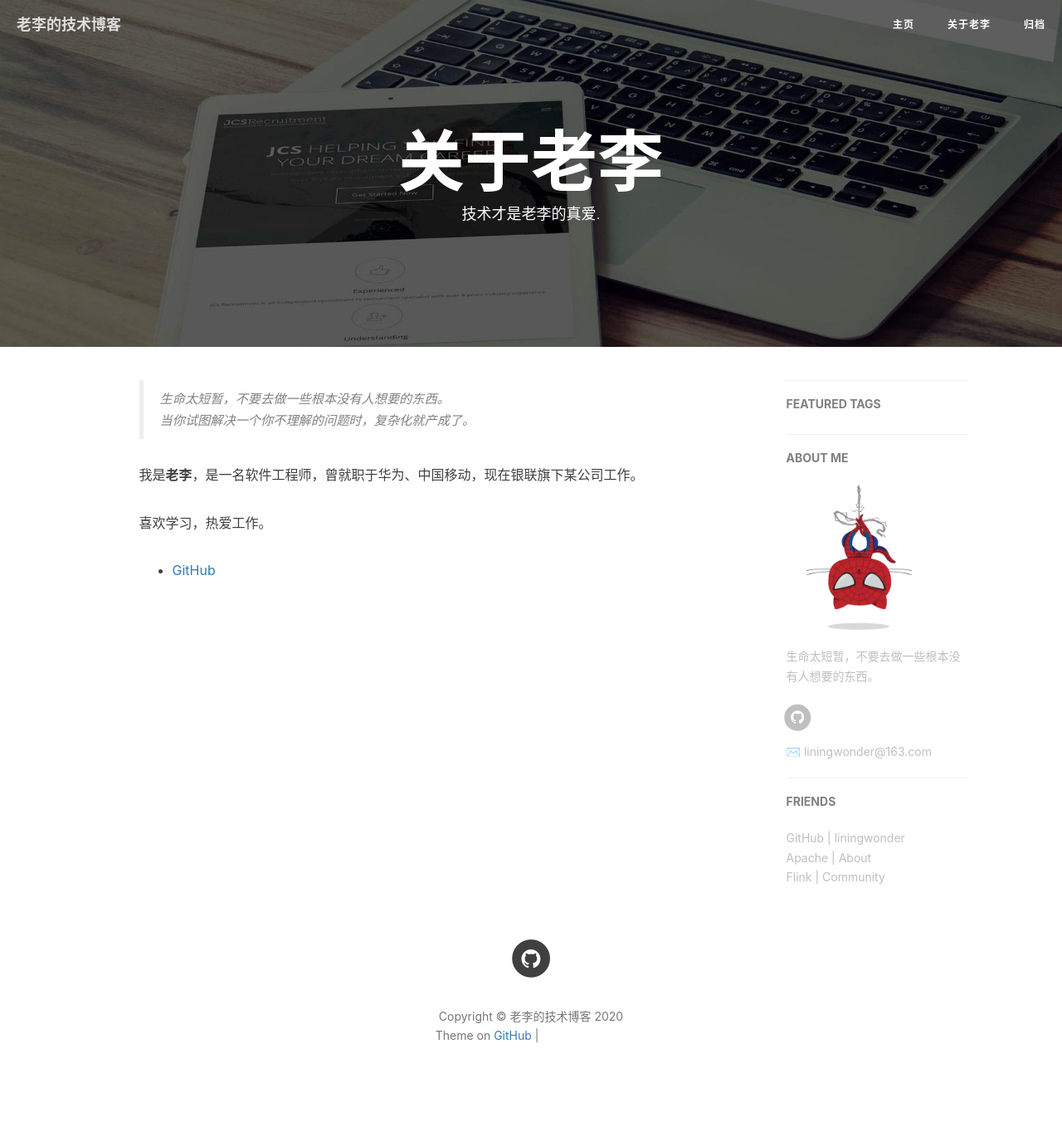
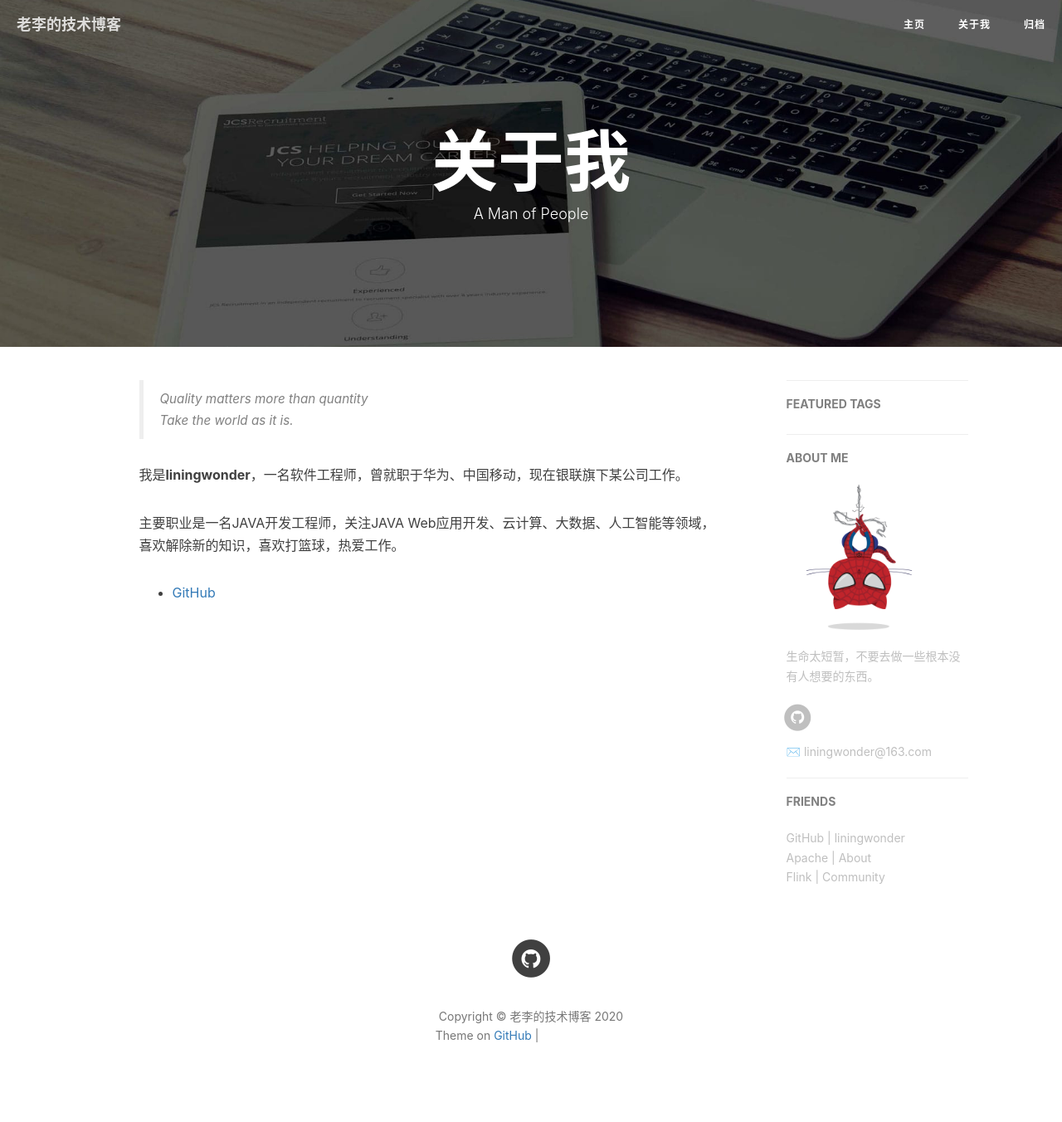
Before and after one commit to liningwonder/jekyll-blog, a Jekyll site: the page built from about.html, in a window 1280 px wide. Shown: the whole page at 83% size. Built offline with Jekyll 4.4.1, drawn with Linux system fonts in a browser that asks for light colours; nearby versions of some CDN libraries; comment, search, counter and statistics services are not loaded; grey boxes are pictures that could not be loaded.

Commit message:
change title

```diff
--- a/404.html
+++ b/404.html
@@ -1,6 +1,6 @@
 ---
 layout: default
-description: "你来到了没有知识的荒原 🙊"
+description: "Page Not Found 🙊"
 header-img: "img/404-bg.jpg"
 permalink: /404.html
 ---
--- a/about.html
+++ b/about.html
@@ -1,7 +1,7 @@
 ---
 layout: page
-title: "关于老李"
-description: "技术才是老李的真爱."
+title: "关于我"
+description: "A Man of People"
 header-img: "img/post-bg-rwd.jpg"
 ---
 
@@ -17,14 +17,16 @@ header-img: "img/post-bg-rwd.jpg"
     <!--copied from markdown -->
     <blockquote>
 	<p>
-	生命太短暂，不要去做一些根本没有人想要的东西。<br>
-    当你试图解决一个你不理解的问题时，复杂化就产成了。
+	Quality matters more than quantity<br>
+  Take the world as it is.
 	</p>
 	</blockquote>
 
-    <p>我是<strong>老李</strong>，是一名软件工程师，曾就职于华为、中国移动，现在银联旗下某公司工作。</p>
+    <p>我是<strong>liningwonder</strong>，一名软件工程师，曾就职于华为、中国移动，现在银联旗下某公司工作。</p>
 
-    <p>喜欢学习，热爱工作。</p>
+    <p>主要职业是一名JAVA开发工程师，关注JAVA Web应用开发、云计算、大数据、人工智能等领域，<br>
+       喜欢解除新的知识，喜欢打篮球，热爱工作。
+    </p>
 
     <ul>
         <li><a href="https://github.com/liningwonder">GitHub</a></li>
--- a/package.json
+++ b/package.json
@@ -1,7 +1,7 @@
 {
-    "name": "老李的技术博客",
-    "title": "老李的技术博客",
-    "author": "Big Li <liningwonder@163.com>",
+    "name": "李宁的技术博客",
+    "title": "李宁的技术博客",
+    "author": "Ning Li <liningwonder@163.com>",
     "version": "1.7.0",
     "homepage": "http://liningwonder.github.io",
     "repository": {
```
